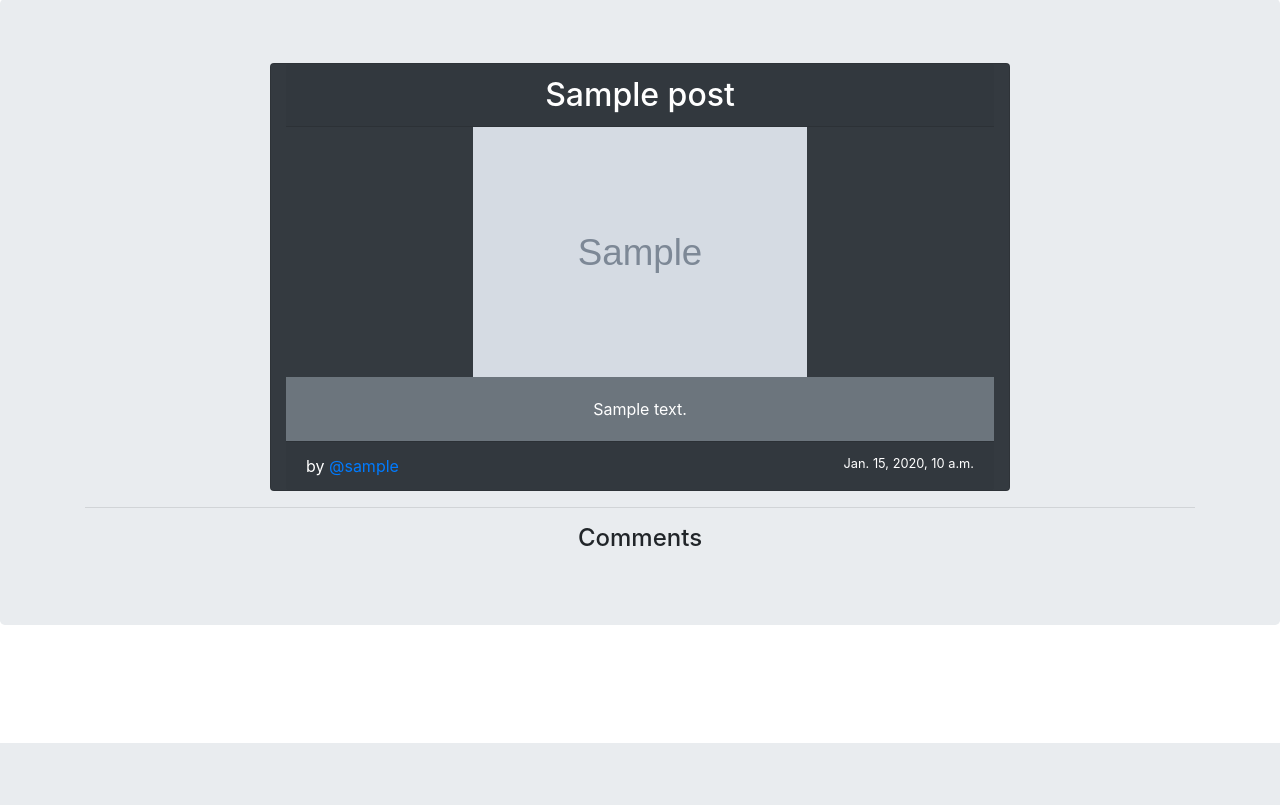
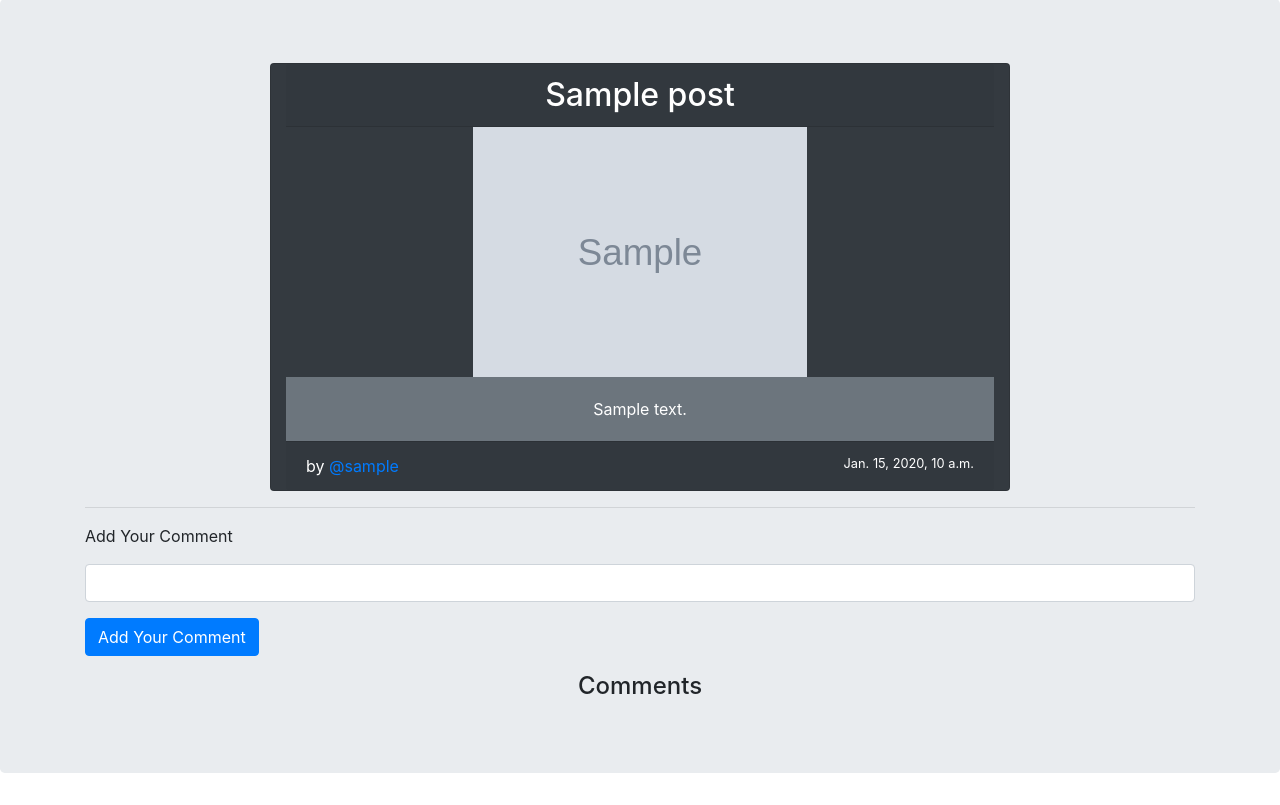
Before and after one commit to youneskazemi/Social-Media-University-Project, a Django app: a page that uses core/templates/core/post.html in a window 1280 px wide. Shown: the part 57-862 px from the top of the page. Before the commit the page ends 800 px from the top, so only its background shows below. Run offline with Django 3.2, Linux system fonts and the light colour scheme; tables that the repository leaves empty hold one stand-in row (values such as "Sample post"); grey boxes marked "Sample" are stand-in pictures; some libraries are stand-ins or nearby versions.

Commit message:
Add Comments and add Replies

```diff
--- a/core/forms.py
+++ b/core/forms.py
@@ -1,5 +1,5 @@
 from django import forms
-from .models import Post
+from .models import Post, Comment
 
 
 class AddPostForm(forms.ModelForm):
@@ -12,3 +12,12 @@ class EditPostForm(forms.ModelForm):
     class Meta:
         model = Post
         fields = ('title', 'image', 'body')
+
+
+class AddCommentReplyForm(forms.ModelForm):
+    class Meta:
+        model = Comment
+        fields = ('body',)
+        widgets = {
+            'body': forms.TextInput(attrs={'class': 'form-control'}),
+        }
--- a/core/templates/core/post.html
+++ b/core/templates/core/post.html
@@ -15,6 +15,12 @@
                 class="float-right">{{ post.updated }}</small></div>
     </div>
     <hr>
+    <form action="" method="post">{% csrf_token %}
+        <p>Add Your Comment</p>
+        <p>{{ form.body }}</p>
+
+        <p class=""><input type="submit" class="btn btn-primary" value="Add Your Comment"></p>
+    </form>
     <h4 class="text-center">Comments</h4>
 
     {% for comment in comments %}
@@ -24,6 +30,12 @@
             </p>
             <p class="card-body">{{ comment.body }}</p>
             <p class="card-footer text-right">{{ comment.created }}</p>
+            <form class="col-md-6" action="{% url 'core:add_reply' post.id post.slug comment.id %}" method="post">{% csrf_token %}
+                <p>{{ form.body }}</p>
+
+                <p><input type="submit" class="btn btn-warning" value="Add Your Reply"></p>
+            </form>
+
             {% for reply in comment.rcomment.all %}
                 <div class="ml-5 card bg-info text-white">
                     <p class="card-header"><a class="text-white"
@@ -31,9 +43,11 @@
                     </p>
                     <p class="card-body">{{ reply.body }}</p>
                     <p class="card-footer text-right">{{ reply.created }}</p>
+                </div>
             {% endfor %}
         </div>
 
     {% endfor %}
 
+
 {% endblock content %}
--- a/core/urls.py
+++ b/core/urls.py
@@ -9,4 +9,5 @@ urlpatterns = [
     path('delete_post/<post_id>/', views.DeletePost.as_view(), name='delete_post'),
     path('edit_post/<post_id>/', views.EditPost.as_view(), name='edit_post'),
     path('post/<post_id>/<post_slug>/', views.UserPost.as_view(), name='post'),
+    path('add_reply/<post_id>/<post_slug>/<comment_id>/', views.Reply.as_view(), name='add_reply'),
 ]
--- a/core/views.py
+++ b/core/views.py
@@ -1,7 +1,7 @@
 from django.shortcuts import render, redirect, get_object_or_404
 from django.views import View
 from .models import Post, Comment
-from .forms import AddPostForm, EditPostForm
+from .forms import AddPostForm, EditPostForm, AddCommentReplyForm
 from django.utils.text import slugify
 from django.contrib import messages
 
@@ -15,15 +15,25 @@ class Home(View):
 
 
 class UserPost(View):
+    form_class = AddCommentReplyForm
     template_name = 'core/post.html'
 
     def get(self, request, post_id, post_slug):
         post = get_object_or_404(Post, id=post_id, slug=post_slug)
         comments = Comment.objects.filter(post=post, is_reply=False)
-        return render(request, self.template_name, {'post': post, 'comments': comments})
+        return render(request, self.template_name,
+                      {'post': post, 'comments': comments, 'form': self.form_class})
 
-    def post(self):
-        pass
+    def post(self, request, post_id, post_slug):
+        form = self.form_class(request.POST)
+        post = get_object_or_404(Post, id=post_id, slug=post_slug)
+        if form.is_valid():
+            comment = form.save(commit=False)
+            comment.user = request.user
+            comment.post = post
+            comment.save()
+            messages.success(request, "Your comment submitted successfully!", 'success')
+            return redirect('core:post', post_id, post_slug)
 
 
 class AddPost(View):
@@ -68,3 +78,21 @@ class EditPost(View):
             form.save()
             messages.success(request, 'Your post edited successfully', 'info')
             return redirect("accounts:user_profile", request.user.username)
+
+
+class Reply(View):
+    form_class = AddCommentReplyForm
+
+    def post(self, request, post_id, post_slug, comment_id):
+        post = get_object_or_404(Post, id=post_id, slug=post_slug)
+        comment = get_object_or_404(Comment, pk=comment_id)
+        form = self.form_class(request.POST)
+        if form.is_valid():
+            reply = form.save(commit=False)
+            reply.reply = comment
+            reply.user = request.user
+            reply.post = post
+            reply.is_reply = True
+            reply.save()
+            messages.success(request, "Your reply submitted successfully!", 'success')
+            return redirect('core:post', post_id, post_slug)
```
Lines whose indentation alone changed are shown as unchanged.
